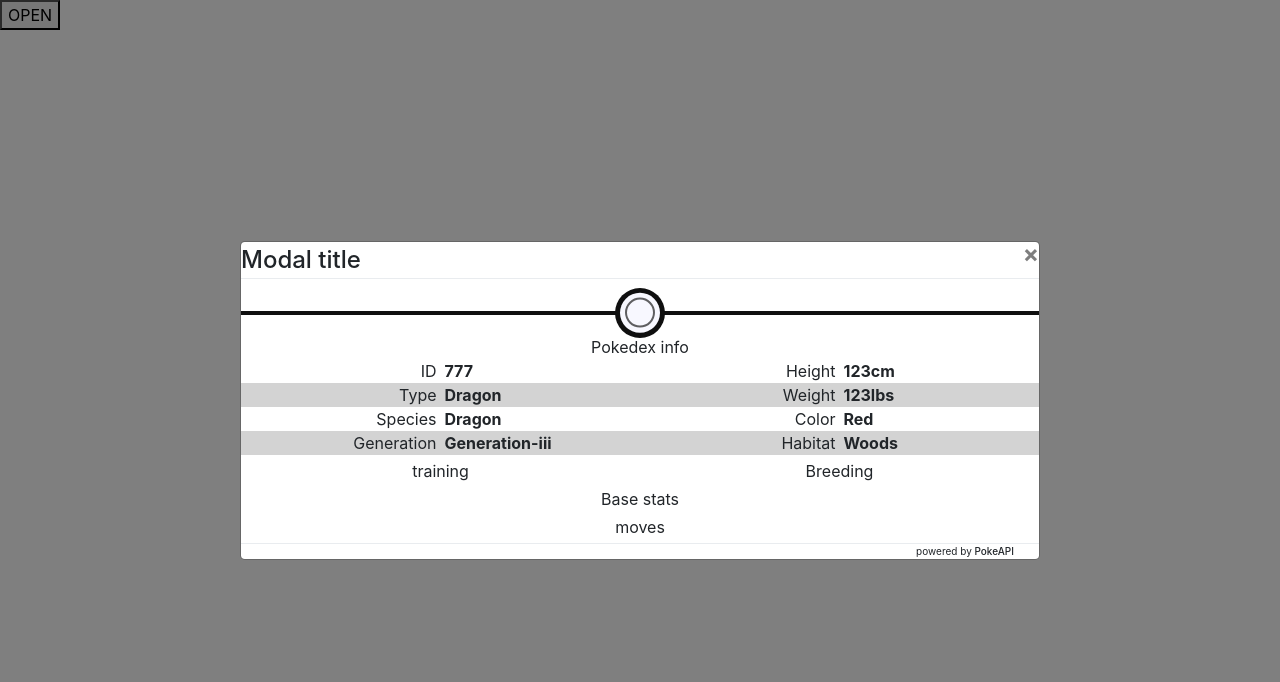
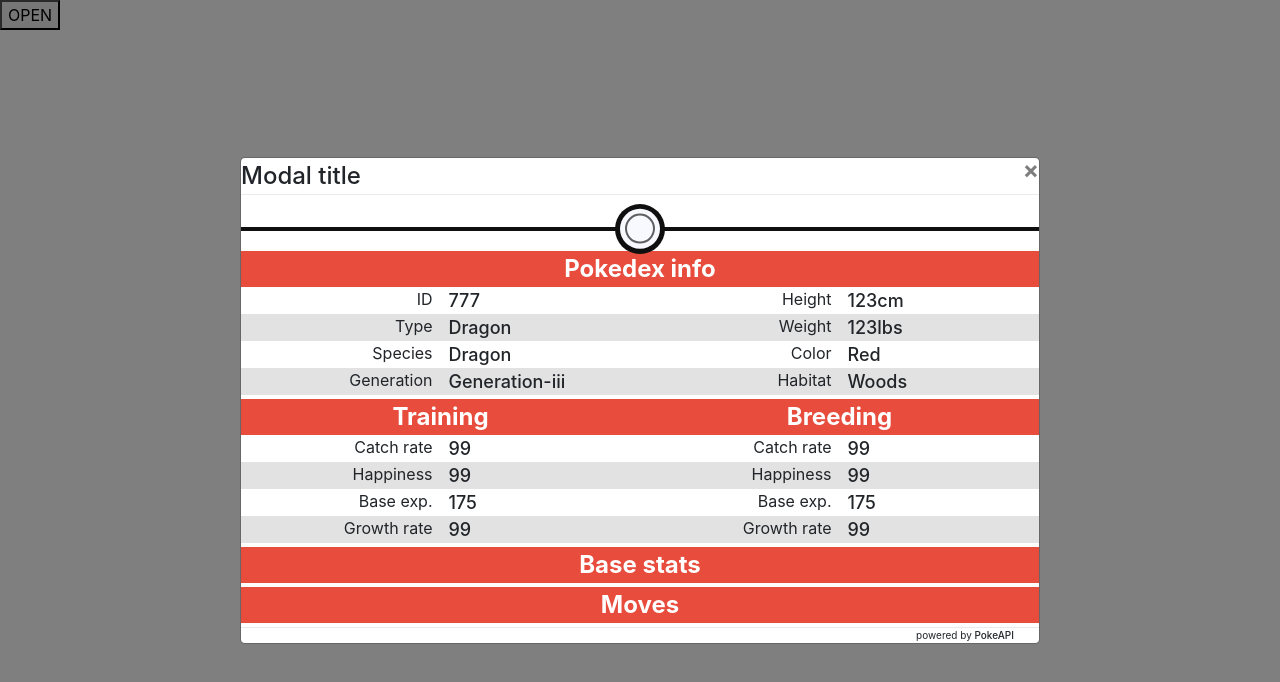
Before and after one commit to Luther0211/data-layout-2, a plain HTML site: page index.html in a window 1280 px wide. Both pictures are taken after a click on the button "OPEN". Drawn offline with nearby package versions, Linux system fonts and the light colour scheme.

Commit message:
added tag title color & background-color / added more dummy data

```diff
--- a/index.html
+++ b/index.html
@@ -136,11 +136,60 @@
 						</div>
 
 						<div class="data-section section-small training_section">
-							<div class="data-titles">training</div>
+                            <div class="data-titles">Training</div>
+
+                            <div class="data-section--inner">
+
+                                <div class="tag-div">
+                                    <div class="data-tag">Catch rate</div>
+                                    <div class="data-tag-result">99</div>
+                                </div>
+
+                                <div class="tag-div odd">
+                                    <div class="data-tag">Happiness</div>
+                                    <div class="data-tag-result">99</div>
+                                </div>
+
+                                <div class="tag-div">
+                                    <div class="data-tag">Base exp.</div>
+                                    <div class="data-tag-result">175</div>
+                                </div>
+
+                                <div class="tag-div odd">
+                                    <div class="data-tag">Growth rate</div>
+                                    <div class="data-tag-result">99</div>
+                                </div>
+
+                            </div>
+
 						</div>
 
 						<div class="data-section section-small breeding_section">
-							<div class="data-titles">Breeding</div>
+                            <div class="data-titles">Breeding</div>
+
+                            <div class="data-section--inner">
+
+                                <div class="tag-div">
+                                    <div class="data-tag">Catch rate</div>
+                                    <div class="data-tag-result">99</div>
+                                </div>
+
+                                <div class="tag-div odd">
+                                    <div class="data-tag">Happiness</div>
+                                    <div class="data-tag-result">99</div>
+                                </div>
+
+                                <div class="tag-div">
+                                    <div class="data-tag">Base exp.</div>
+                                    <div class="data-tag-result">175</div>
+                                </div>
+
+                                <div class="tag-div odd">
+                                    <div class="data-tag">Growth rate</div>
+                                    <div class="data-tag-result">99</div>
+                                </div>
+
+                                </div>
 						</div>
 
 						<div class="data-section section-big base-stats_section">
@@ -148,7 +197,7 @@
 						</div>
 
 						<div class="data-section section-big moves_section">
-							<div class="data-titles">moves</div>
+							<div class="data-titles">Moves</div>
 						</div>
 
 					</div>
--- a/style.css
+++ b/style.css
@@ -251,6 +251,10 @@
   margin-bottom: 4px;
 }
 
+.data-section--inner {
+    width: 100%;
+}
+
 .section-small {
     width: 49.7%;
     min-width: 264px;
@@ -263,26 +267,30 @@
 }
 
 .odd {
-    background-color: lightgray;
+    background-color: rgb(226, 226, 226);
 }
 
 .data-titles {
     width: 100%;
+    font-size: 24px;
     text-align: center;
+    font-weight: bold;
+    background-color: #e74c3c;
+    color: #fff;
 }
 
 .data-tag {
     width: 50%;
     font-size: 16px;
     text-align: end;
-    margin-right: 1%;
+    margin-right: 2%;
 }
 
 .data-tag-result {
     width: 50%;
-    font-size: 16px;
-    font-weight: bold;
-    margin-left: 1%;
+    font-size: 18px;
+    font-weight: 500;
+    margin-left: 2%;
 }
 
 .section-big {
```
